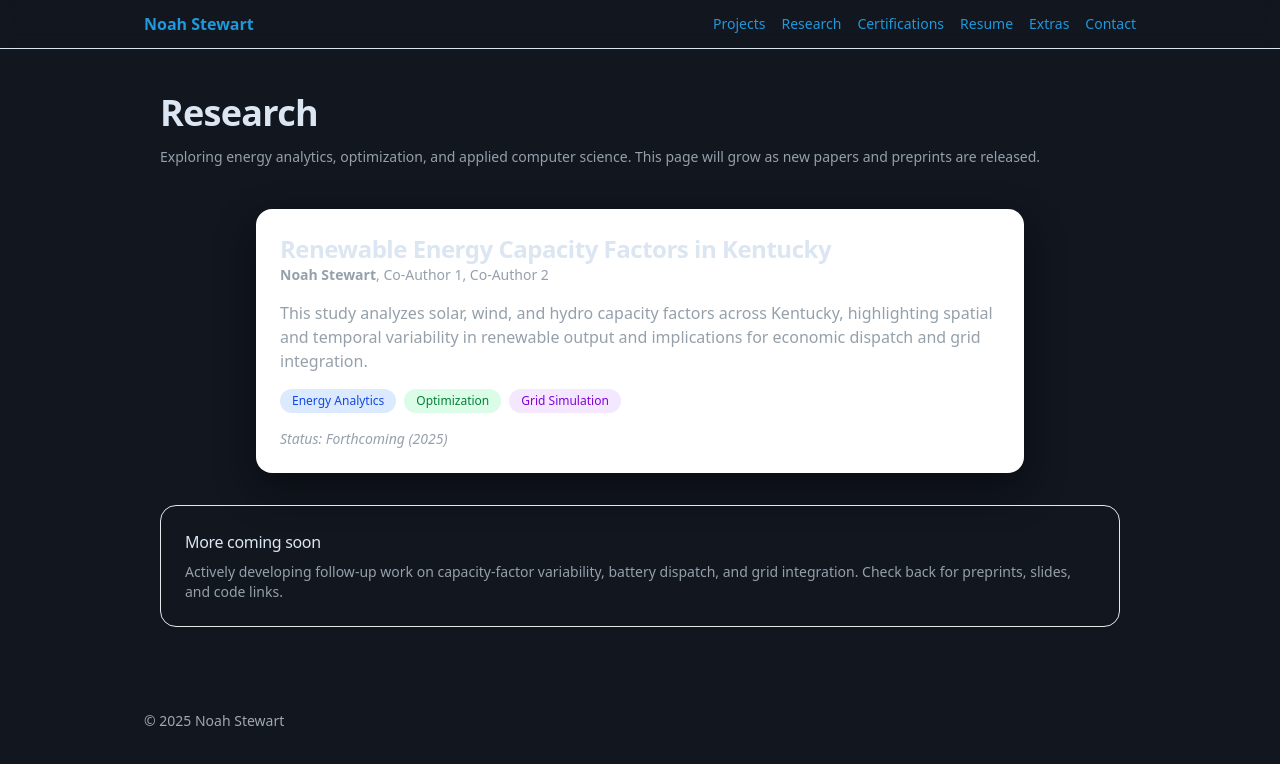
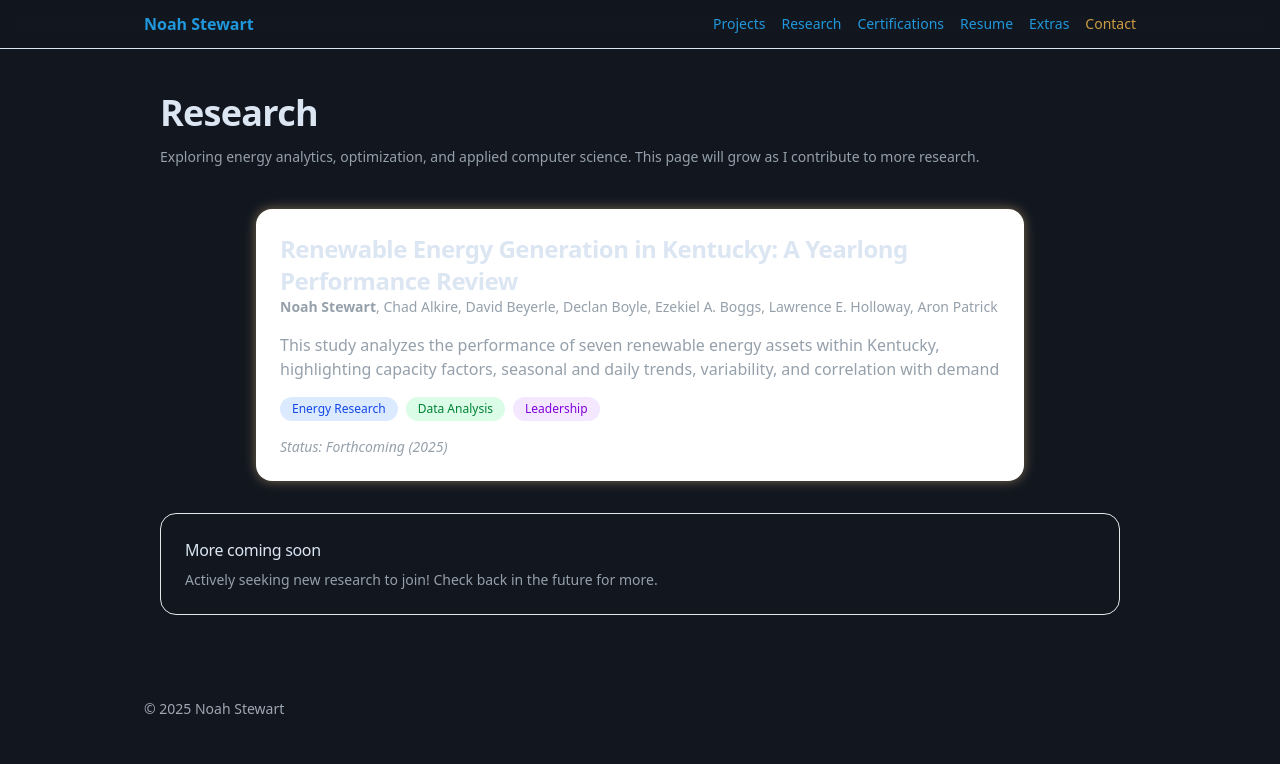
Before and after one commit to stewartStack/portfolioWebsite, a Next.js app: page /research in a window 1280 px wide. Shown: the top 764 px of the page. Built offline with nearby package versions, Linux system fonts and the light colour scheme.

Commit message:
Updated main screen text and some color decisions. Now working on updating projects page.

```diff
--- a/app/(site)/page.tsx
+++ b/app/(site)/page.tsx
@@ -405,8 +405,13 @@ export default function Home() {
                 <div className="reveal space-y-4">
                     <h2 className="text-2xl font-semibold">My Story</h2>
                     <p className="opacity-90">
-                        When I was 13 I started modeling solar energy with machine learning. I had a dream of improving renewable energy stability with the power of machine learning. This led me to teach myself programming, machine learning, and data analysis in high school. Looking back, it forged my self-starter mentality. That journey led me to develop real time renewable energy dashboards and even lead a team on a research paper during my PPL internships. Currently, at Southern Company I am developing agentic AI solutions to improve project management among other prototypes improving internal processes. At Georgia Tech, I am a double major in Computer Science (Theory and AI) and Industrial Engineering (Advanced Operations Research and Statistics). I am a men's lacrosse player and safety caption, a member of executive round table, supply chain and logistics club, and the Phi Delta Theta Fraternity.
-                    </p>
+                        At 13, I began modeling solar energy with machine learning,
+                        driven by a vision to improve renewable energy stability. Teaching myself programming, data analysis,
+                        and ML in high school shaped my self-starter mentality and led to my my PPL internships. During which, I developed real-time energy dashboards and co-authored a research
+                        paper. Currently, I’m developing agentic AI solutions and process-improving prototypes at Southern Company.
+                        At Georgia Tech, I’m pursuing a double major in Computer Science (Theory & AI) and Industrial Engineering (Advanced Operations Research & Statistics),
+                        while also competing as a men’s lacrosse player and engaging in leadership through Executive Round Table, Supply Chain &
+                        Logistics Club, and Phi Delta Theta.</p>
                 </div>
             </section>
 
--- a/app/certifications/page.tsx
+++ b/app/certifications/page.tsx
@@ -24,9 +24,6 @@ export default function CertificationsPage() {
             {/* Hero */}
             <section className="mb-10">
                 <h1 className="text-4xl font-semibold tracking-tight">Certifications</h1>
-                <p className="mt-3 max-w-2xl text-pretty text-sm/6 text-muted-foreground">
-                    Proof-backed credentials. Click any card to view verification or details.
-                </p>
             </section>
 
             {/* In Progress */}
--- a/app/research/page.tsx
+++ b/app/research/page.tsx
@@ -23,7 +23,7 @@ export default function ResearchPage() {
             <section className="mb-10">
                 <h1 className="text-4xl font-semibold tracking-tight">Research</h1>
                 <p className="mt-3 text-pretty text-sm/6 text-muted-foreground">
-                    Exploring energy analytics, optimization, and applied computer science. This page will grow as new papers and preprints are released.
+                    Exploring energy analytics, optimization, and applied computer science. This page will grow as I contribute to more research.
                 </p>
             </section>
 
@@ -37,9 +37,7 @@ export default function ResearchPage() {
                 <div className="rounded-2xl border border-gray-200 p-6 dark:border-neutral-800">
                     <h2 className="text-base font-medium">More coming soon</h2>
                     <p className="mt-2 text-sm text-muted-foreground">
-                        Actively developing follow-up work on capacity-factor variability,
-                        battery dispatch, and grid integration. Check back for preprints,
-                        slides, and code links.
+                        Actively seeking new research to join! Check back in the future for more.
                     </p>
                 </div>
             </section>
--- a/components/AutoHideHeader.tsx
+++ b/components/AutoHideHeader.tsx
@@ -49,7 +49,7 @@ export default function AutoHideHeader() {
                               className="text-text-muted hover:text-highlight link-underline transition-colors">Extras</Link>
                     </li>
                     <li><Link href="/contact"
-                              className="text-text-muted hover:text-highlight link-underline transition-colors">Contact</Link>
+                              className="hover:text-highlight link-underline text-accent">Contact</Link>
                     </li>
                 </ul>
             </nav>
--- a/components/CertificationCard.tsx
+++ b/components/CertificationCard.tsx
@@ -18,7 +18,7 @@ export default function CertificationCard({ item }: Props) {
             href={proofUrl}
             target="_blank"
             rel="noopener noreferrer"
-            className="group block rounded-2xl border border-gray-200 bg-white p-5 shadow-sm transition hover:shadow-lg hover:-translate-y-0.5 dark:border-neutral-800 dark:bg-neutral-900"
+            className="glow-accent group block rounded-2xl border border-gray-200 bg-white p-5 shadow-sm transition hover:shadow-lg hover:-translate-y-0.5 dark:border-neutral-800 dark:bg-neutral-900"
             aria-label={`${name} — ${issuer}`}
         >
             <div className="flex items-start gap-4">
--- a/components/ResearchCard.tsx
+++ b/components/ResearchCard.tsx
@@ -6,16 +6,16 @@ type Props = {
 };
 
 const tagColors: Record<string, string> = {
-    "Energy Analytics": "bg-blue-100 text-blue-700 dark:bg-blue-900 dark:text-blue-200",
-    "Optimization": "bg-green-100 text-green-700 dark:bg-green-900 dark:text-green-200",
-    "Grid Simulation": "bg-purple-100 text-purple-700 dark:bg-purple-900 dark:text-purple-200",
+    "Energy Research": "bg-blue-100 text-blue-700 dark:bg-blue-900 dark:text-blue-200",
+    "Data Analysis": "bg-green-100 text-green-700 dark:bg-green-900 dark:text-green-200",
+    "Leadership": "bg-purple-100 text-purple-700 dark:bg-purple-900 dark:text-purple-200",
 };
 
 export default function ResearchCard({item}: Props) {
     const {title, authors, abstract, tags, status, draftUrl, codeUrl} = item;
 
     return (
-        <div className="max-w-3xl mx-auto p-6 rounded-2xl shadow-lg bg-white dark:bg-neutral-900">
+        <div className="glow-accent  max-w-3xl mx-auto p-6 rounded-2xl shadow-lg bg-white dark:bg-neutral-900">
             {/* Header */}
             <div className="mb-4">
                 <h2 className="text-2xl font-bold">{title}</h2>
--- a/lib/research.ts
+++ b/lib/research.ts
@@ -12,13 +12,13 @@ export type ResearchItem = {
 
 export const research: ResearchItem[] = [
     {
-        slug: "ky-renewable-capacity-factors",
-        title: "Renewable Energy Capacity Factors in Kentucky",
-        authors: ["Noah Stewart", "Co-Author 1", "Co-Author 2"],
+        slug: "ky-renewable-research",
+        title: "Renewable Energy Generation in Kentucky: A Yearlong Performance Review",
+        authors: ["Noah Stewart", "Chad Alkire", "David Beyerle", "Declan Boyle", "Ezekiel A. Boggs", "Lawrence E. Holloway", "Aron Patrick"],
         status: "Forthcoming (2025)",
         abstract:
-            "This study analyzes solar, wind, and hydro capacity factors across Kentucky, highlighting spatial and temporal variability in renewable output and implications for economic dispatch and grid integration.",
-        tags: ["Energy Analytics", "Optimization", "Grid Simulation"],
+            "This study analyzes the performance of seven renewable energy assets within Kentucky, highlighting capacity factors, seasonal and daily trends, variability, and correlation with demand",
+        tags: ["Energy Research", "Data Analysis", "Leadership"],
         // draftUrl: "https://example.com/preprint.pdf",
         // codeUrl: "https://github.com/noahst/ky-capacity-factors",
     },
--- a/styling/globals.css
+++ b/styling/globals.css
@@ -41,6 +41,14 @@ html, body {
   font-family: ui-sans-serif, system-ui, "Segoe UI", Inter, Roboto, "Helvetica Neue", Arial, sans-serif;
   -webkit-font-smoothing: antialiased;
   -moz-osx-font-smoothing: grayscale;
+}
+
+.text-accent {
+  color: var(--color-accent) !important;
+}
+
+.glow-accent {
+  box-shadow: 0 0 12px color-mix(in oklab, var(--color-bright-accent) 40%, transparent);
 }
 
 /* Typography */
```
